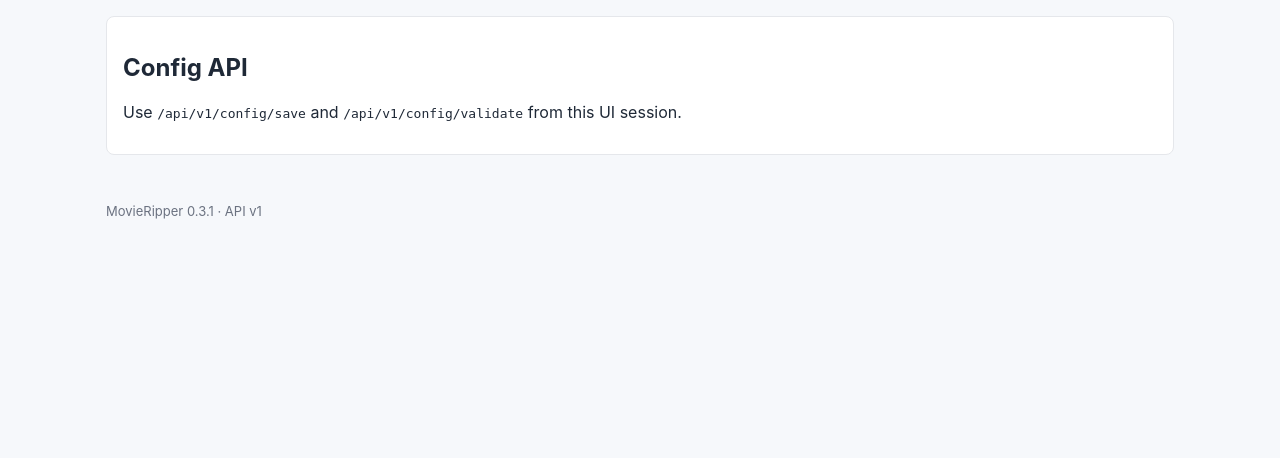
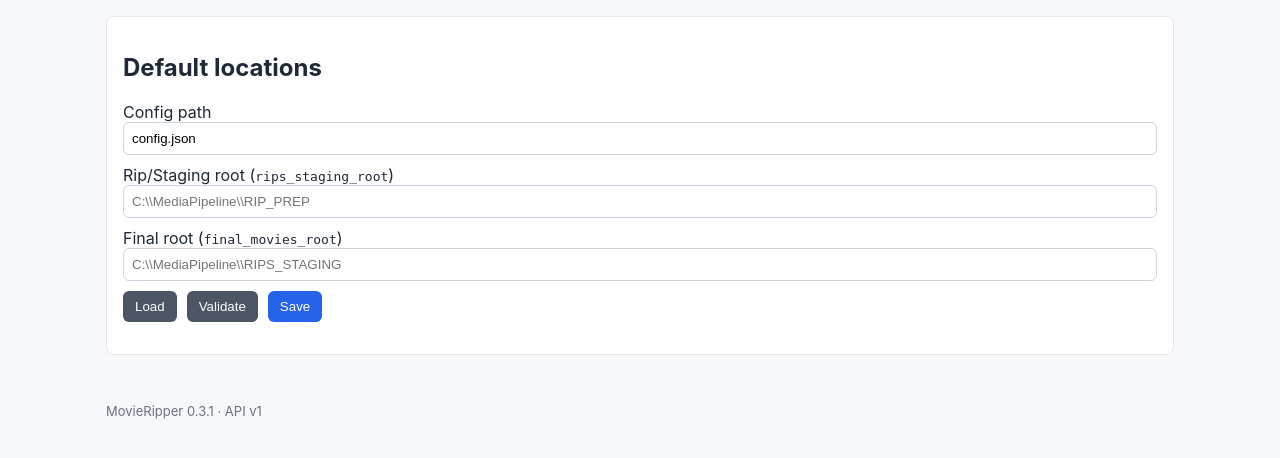
Before and after one commit to tbrowniot-hub/Just-Movies, a FastAPI app: page /config in a window 1280 px wide. Shown: the part 56-514 px from the top of the page. Run offline with FastAPI, Linux system fonts and the light colour scheme.

Commit message:
Add configurable staging/final roots across pipeline and web UI

```diff
--- a/MovieRipper/webapp/app.py
+++ b/MovieRipper/webapp/app.py
@@ -13,9 +13,37 @@ from pydantic import BaseModel
 
 from MovieRipper import __version__
 from MovieRipper.clz_index import build_index
-from MovieRipper.config import CONFIG_NOT_FOUND_MESSAGE, load_config
+from MovieRipper.config import CONFIG_NOT_FOUND_MESSAGE, normalize_config, resolve_path_setting, validate_config
 from MovieRipper.logging_setup import configure_logging
-from MovieRipper.watcher import run_queue
+from MovieRipper.watcher import load_queue, run_queue
+
+
+def _job_folder_preview(queue_path: str, staging_root: str) -> str | None:
+    try:
+        queue = load_queue(queue_path)
+    except Exception:
+        return None
+    if not queue:
+        return None
+
+    item = queue[0]
+    clz_index = item.get("clz_index")
+    title = item.get("title") or "Unknown Title"
+    if clz_index is None:
+        return None
+    folder_name = f"{int(clz_index)}_{title}_<timestamp>"
+    from MovieRipper.pipeline import safe_name
+
+    return str(Path(staging_root) / safe_name(folder_name))
+
+
+def _load_config_from_path(path: str) -> dict:
+    config_path = Path(path)
+    if not config_path.exists():
+        raise FileNotFoundError(f"Config file not found: {config_path}")
+    cfg = json.loads(config_path.read_text(encoding="utf-8"))
+    report = validate_config(cfg)
+    return report["normalized_config"]
 
 
 class RunState:
@@ -44,6 +72,10 @@ class ConfigSaveRequest(BaseModel):
 
 class ConfigValidateRequest(BaseModel):
     config_json: dict
+
+
+class ConfigLoadRequest(BaseModel):
+    path: str = "config.json"
 
 
 class IndexLoadRequest(BaseModel):
@@ -135,10 +167,17 @@ def create_app() -> FastAPI:
             if STATE.thread and STATE.thread.is_alive():
                 raise HTTPException(status_code=409, detail="Queue run already in progress")
 
+            resolved_config_path = config_path or "config.json"
             try:
-                cfg, _, _ = load_config(config_path)
+                cfg = _load_config_from_path(resolved_config_path)
             except FileNotFoundError:
                 raise HTTPException(status_code=400, detail=CONFIG_NOT_FOUND_MESSAGE)
+            except json.JSONDecodeError as exc:
+                raise HTTPException(status_code=400, detail=f"Invalid JSON in config: {exc}") from exc
+
+            report = validate_config(cfg)
+            if not report["valid"]:
+                raise HTTPException(status_code=400, detail="; ".join(report["errors"]))
 
             STATE.logger, STATE.ring, _ = configure_logging(cfg.get("log_dir"), logger_name="movieripper")
             STATE.stop_event.clear()
@@ -167,11 +206,37 @@ def create_app() -> FastAPI:
         queue_path = Path(req.queue_path)
         config_path = Path(req.config_path)
         index_path = Path(req.index_path)
+
+        config_exists = config_path.exists()
+        config_valid = False
+        config_errors: list[str] = []
+        config_warnings: list[str] = []
+        staging_root = None
+        final_root = None
+
+        if config_exists:
+            try:
+                config_json = json.loads(config_path.read_text(encoding="utf-8"))
+                report = validate_config(config_json)
+                config_valid = bool(report["valid"])
+                config_errors = report["errors"]
+                config_warnings = report["warnings"]
+                staging_root = report["resolved"].get("rips_staging_root")
+                final_root = report["resolved"].get("final_movies_root")
+            except json.JSONDecodeError as exc:
+                config_errors = [f"Invalid JSON in config file: {exc}"]
+
         return {
             "queue_path": str(queue_path),
             "queue_exists": queue_path.exists(),
             "config_path": str(config_path),
-            "config_exists": config_path.exists(),
+            "config_exists": config_exists,
+            "config_valid": config_valid,
+            "config_errors": config_errors,
+            "config_warnings": config_warnings,
+            "staging_root": staging_root,
+            "final_root": final_root,
+            "job_folder_preview": _job_folder_preview(str(queue_path), staging_root) if staging_root and queue_path.exists() else None,
             "index_path": str(index_path),
             "index_exists": index_path.exists(),
         }
@@ -187,19 +252,33 @@ def create_app() -> FastAPI:
     def api_config_save(req: ConfigSaveRequest):
         out = Path(req.path)
         out.parent.mkdir(parents=True, exist_ok=True)
-        out.write_text(json.dumps(req.config_json, indent=2), encoding="utf-8")
-        return {"saved": str(out)}
+
+        normalized = normalize_config(req.config_json)
+        for key in ("rips_staging_root", "final_movies_root"):
+            resolved = resolve_path_setting(req.config_json, key)
+            if resolved:
+                normalized[key] = resolved
+
+        out.write_text(json.dumps(normalized, indent=2), encoding="utf-8")
+        return {"saved": str(out), "config_json": normalized}
+
+    @app.post("/api/v1/config/load")
+    def api_config_load(req: ConfigLoadRequest):
+        path = Path(req.path)
+        if not path.exists():
+            raise HTTPException(status_code=404, detail=f"Config file not found: {path}")
+        try:
+            config_json = json.loads(path.read_text(encoding="utf-8"))
+        except json.JSONDecodeError as exc:
+            raise HTTPException(status_code=400, detail=f"Invalid JSON in config file: {exc}") from exc
+
+        report = validate_config(config_json)
+        return {"path": str(path), "config_json": report["normalized_config"], "validation": report}
 
     @app.post("/api/v1/config/validate")
     def api_config_validate(req: ConfigValidateRequest):
-        config_json = req.config_json
-        checks = {
-            "rip_prep_root_exists": Path(config_json.get("rip_prep_root", "")).exists(),
-            "rip_staging_root_exists": Path(config_json.get("rip_staging_root", "")).exists(),
-            "makemkv_exists": Path(config_json.get("makemkv_cmd", "")).exists(),
-            "staging_parent_writable": Path(config_json.get("rip_staging_root", ".")).parent.exists(),
-        }
-        return {"valid": all(checks.values()), "checks": checks}
+        report = validate_config(req.config_json)
+        return report
 
     @app.post("/api/v1/index/load")
     def api_index_load(req: IndexLoadRequest):
--- a/MovieRipper/webapp/templates/config.html
+++ b/MovieRipper/webapp/templates/config.html
@@ -2,7 +2,122 @@
 {% block title %}Config · MovieRipper{% endblock %}
 {% block content %}
 <section class="card">
-  <h2>Config API</h2>
-  <p>Use <code>/api/v1/config/save</code> and <code>/api/v1/config/validate</code> from this UI session.</p>
+  <h2>Default locations</h2>
+  <form id="config-form" class="form-grid">
+    <label>Config path
+      <input id="config-path" type="text" value="config.json" />
+    </label>
+    <label>Rip/Staging root (<code>rips_staging_root</code>)
+      <input id="rips-staging-root" type="text" placeholder="C:\\MediaPipeline\\RIP_PREP" />
+    </label>
+    <label>Final root (<code>final_movies_root</code>)
+      <input id="final-movies-root" type="text" placeholder="C:\\MediaPipeline\\RIPS_STAGING" />
+    </label>
+    <div class="row gap">
+      <button id="load-btn" type="button" class="secondary">Load</button>
+      <button id="validate-btn" type="button" class="secondary">Validate</button>
+      <button id="save-btn" type="submit">Save</button>
+    </div>
+  </form>
+  <div id="config-errors" class="error hidden"></div>
+  <div id="config-warnings" class="muted"></div>
+  <p id="config-result" class="muted"></p>
 </section>
 {% endblock %}
+{% block scripts %}
+<script>
+const configPathInput = document.getElementById('config-path');
+const stagingInput = document.getElementById('rips-staging-root');
+const finalInput = document.getElementById('final-movies-root');
+const errorsBox = document.getElementById('config-errors');
+const warningsBox = document.getElementById('config-warnings');
+const resultBox = document.getElementById('config-result');
+const form = document.getElementById('config-form');
+let currentConfig = {};
+
+function setErrors(lines = []) {
+  if (!lines.length) {
+    errorsBox.classList.add('hidden');
+    errorsBox.textContent = '';
+    return;
+  }
+  errorsBox.textContent = lines.join(' ');
+  errorsBox.classList.remove('hidden');
+}
+
+function setWarnings(lines = []) {
+  warningsBox.textContent = lines.length ? `Warnings: ${lines.join(' | ')}` : '';
+}
+
+function payloadConfig() {
+  return {
+    ...currentConfig,
+    rips_staging_root: stagingInput.value.trim(),
+    final_movies_root: finalInput.value.trim(),
+  };
+}
+
+async function runValidation() {
+  const res = await fetch('/api/v1/config/validate', {
+    method: 'POST',
+    headers: {'Content-Type': 'application/json'},
+    body: JSON.stringify({config_json: payloadConfig()}),
+  });
+  const payload = await res.json();
+  setErrors(payload.errors || []);
+  setWarnings(payload.warnings || []);
+  resultBox.textContent = payload.valid ? 'Config keys are valid.' : 'Config keys need attention.';
+  return payload;
+}
+
+async function loadConfig() {
+  const res = await fetch('/api/v1/config/load', {
+    method: 'POST',
+    headers: {'Content-Type': 'application/json'},
+    body: JSON.stringify({path: configPathInput.value}),
+  });
+  const payload = await res.json();
+  if (!res.ok) {
+    setErrors([payload.detail || 'Unable to load config']);
+    setWarnings([]);
+    return;
+  }
+
+  const cfg = payload.config_json || {};
+  currentConfig = cfg;
+  stagingInput.value = cfg.rips_staging_root || '';
+  finalInput.value = cfg.final_movies_root || '';
+  setErrors(payload.validation?.errors || []);
+  setWarnings(payload.validation?.warnings || []);
+  resultBox.textContent = `Loaded ${payload.path}`;
+}
+
+document.getElementById('load-btn').addEventListener('click', loadConfig);
+document.getElementById('validate-btn').addEventListener('click', runValidation);
+
+form.addEventListener('submit', async (e) => {
+  e.preventDefault();
+  const report = await runValidation();
+  if (!report.valid) return;
+
+  const res = await fetch('/api/v1/config/save', {
+    method: 'POST',
+    headers: {'Content-Type': 'application/json'},
+    body: JSON.stringify({
+      path: configPathInput.value,
+      config_json: payloadConfig(),
+    }),
+  });
+  const payload = await res.json();
+  if (!res.ok) {
+    setErrors([payload.detail || 'Unable to save config']);
+    return;
+  }
+  setErrors([]);
+  setWarnings([]);
+  resultBox.textContent = `Saved ${payload.saved}`;
+});
+
+loadConfig();
+</script>
+{% endblock %}
--- a/config.example.json
+++ b/config.example.json
@@ -1,6 +1,6 @@
 {
-  "rip_prep_root": "C:\\MediaPipeline\\RIP_PREP",
-  "rip_staging_root": "C:\\MediaPipeline\\RIPS_STAGING",
+  "rips_staging_root": "C:\\MediaPipeline\\RIP_PREP",
+  "final_movies_root": "C:\\MediaPipeline\\RIPS_STAGING",
   "makemkv_cmd": "C:\\Program Files (x86)\\MakeMKV\\makemkvcon64.exe",
   "disc_spec": "disc:0",
   "drive_letter": "D:",
```
Also changed, not shown: MovieRipper/__main__.py (+20 -5 lines), MovieRipper/config.py (+65 -0 lines), MovieRipper/watcher.py (+6 -4 lines), MovieRipper/webapp/templates/run.html (+54 -3 lines), docs/configuration.md (+3 -2 lines), tests/test_config.py (+22 -4 lines), tests/test_webapp.py (+22 -1 lines), README.md.
